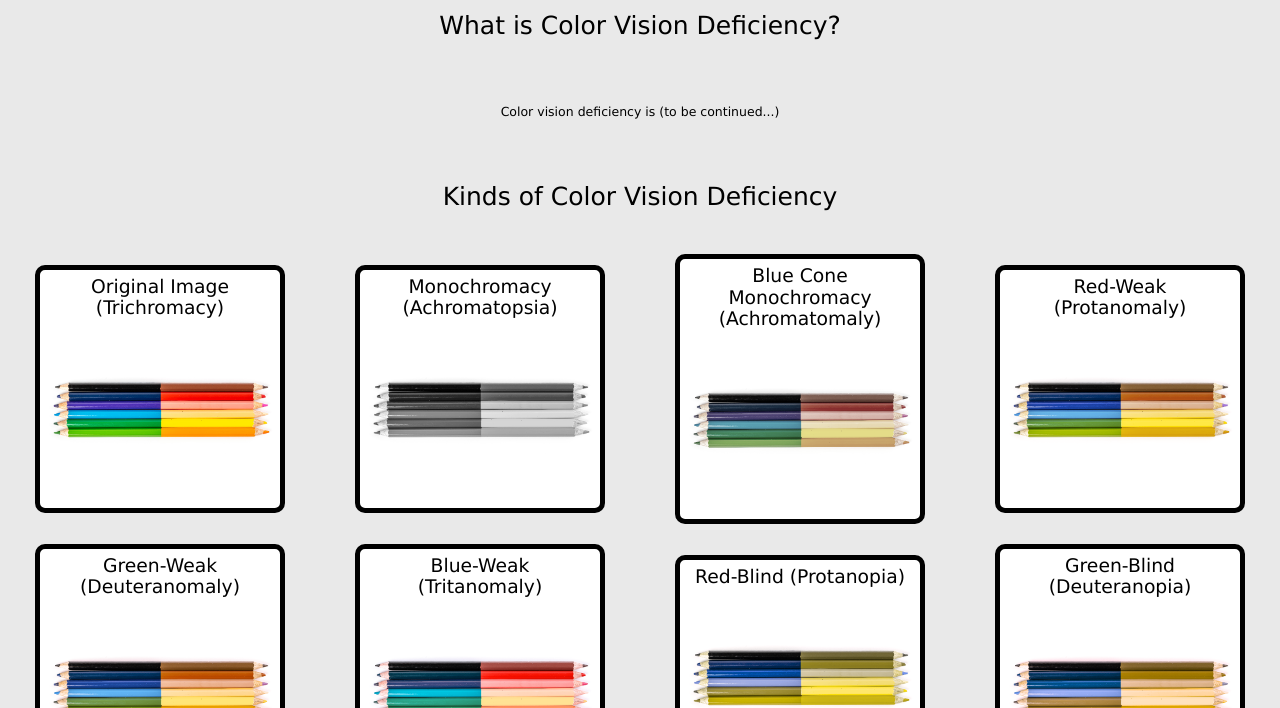
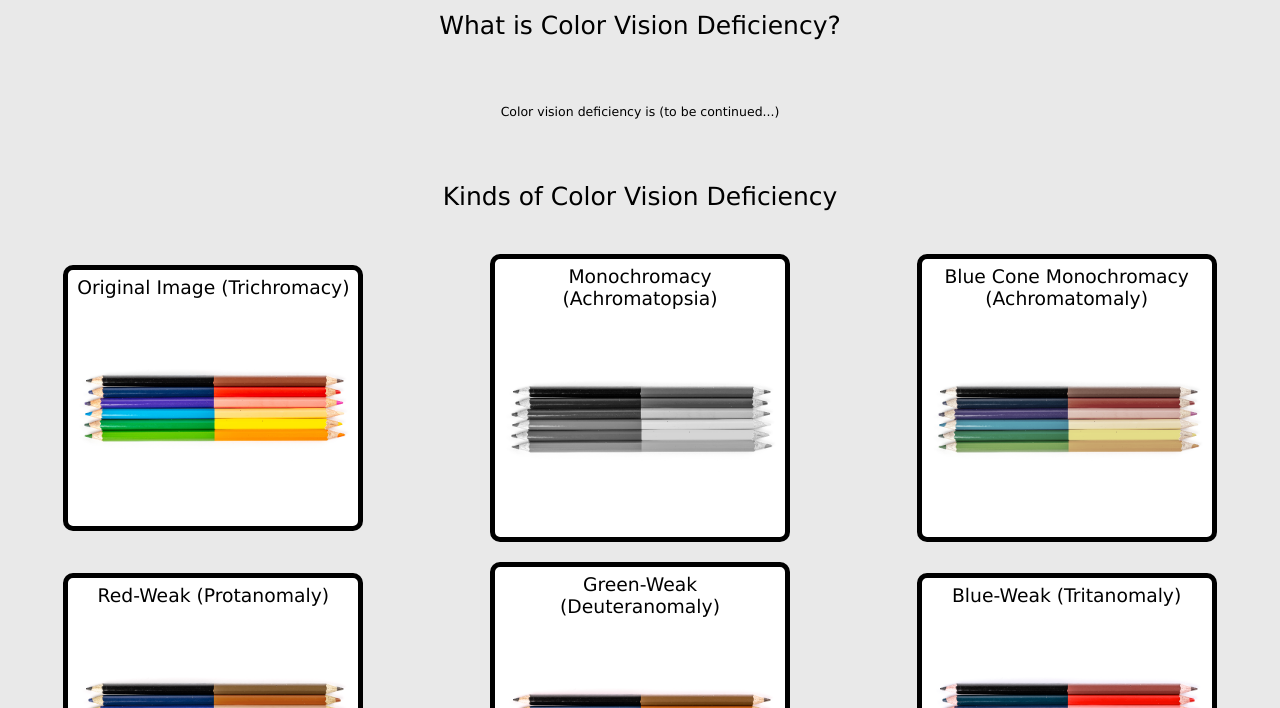
Before and after one commit to hmuench7/color-vision-deficiency, a plain HTML site: page index.html in a window 1280 px wide. Shown: the part 92-800 px from the top of the page. Drawn offline with Linux system fonts and the light colour scheme.

Commit message:
Update style.css

```diff
--- a/css/style.css
+++ b/css/style.css
@@ -267,7 +267,7 @@ nav a:focus, nav a:hover, nav a:active, nav a.active {
         order: 0;
     }
     .flexItem {
-        flex-basis: 250px;
+        flex-basis: 300px;
     }
 
     /* Grid Gallery */
```
